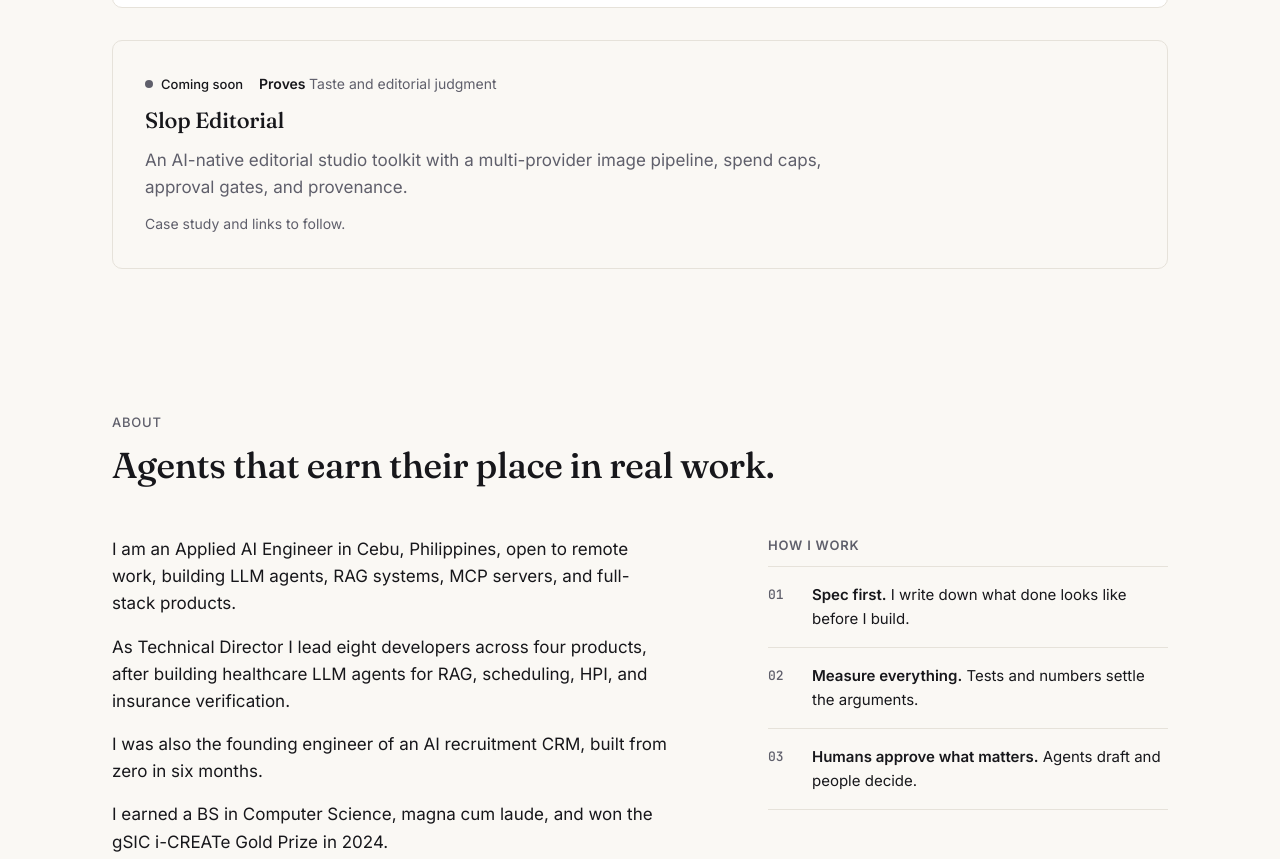
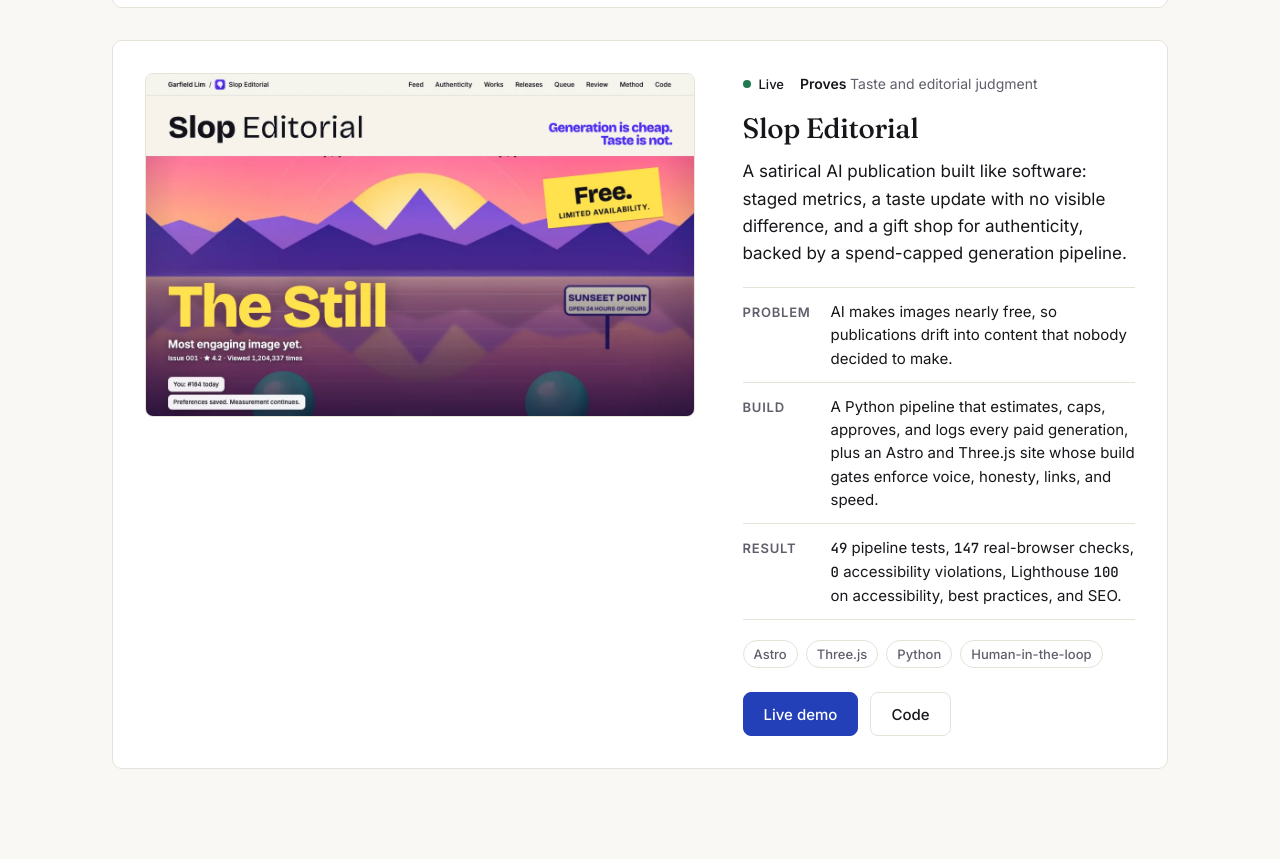
Before and after one commit to monsieurgregorio2001-coder/monsieurgregorio2001-coder.github.io, a plain HTML site: page index.html in a window 1280 px wide. Shown: the part 2958-3817 px from the top of the page. Drawn offline with Linux system fonts and the light colour scheme.

Commit message:
Slop Editorial is live

```diff
--- a/index.html
+++ b/index.html
@@ -71,7 +71,7 @@
         <li><strong>PaperLab</strong>. Type a sentence and watch it travel through one layer of the Transformer from Attention Is All You Need. <a href="https://monsieurgregorio2001-coder.github.io/paperlab/">Live demo</a>.</li>
         <li><strong>Online Paluwagan</strong>. A demo rotating-savings group with a reconciling ledger and a fair payout rotation. <a href="https://monsieurgregorio2001-coder.github.io/paluwagan/">Live demo</a>.</li>
         <li><strong>Living Mindmap (MCP)</strong>. A local-first knowledge graph that AI agents extend through 12 MCP tools. <a href="https://github.com/monsieurgregorio2001-coder/mindmap-mcp#quick-start">Run locally</a>.</li>
-        <li><strong>Slop Editorial</strong>. An AI-native editorial studio toolkit. Coming soon.</li>
+        <li><strong>Slop Editorial</strong>. A satirical AI publication built like software, backed by a spend-capped generation pipeline.</li>
       </ul>
     </noscript>
   </section>
--- a/projects.json
+++ b/projects.json
@@ -61,17 +61,22 @@
   },
   {
     "title": "Slop Editorial",
-    "pitch": "An AI-native editorial studio toolkit with a multi-provider image pipeline, spend caps, approval gates, and provenance.",
+    "pitch": "A satirical AI publication built like software: staged metrics, a taste update with no visible difference, and a gift shop for authenticity, backed by a spend-capped generation pipeline.",
     "proves": "Taste and editorial judgment",
-    "problem": "",
-    "build": "",
-    "result": "",
-    "tags": [],
-    "image": null,
-    "imageAlt": "",
-    "demoUrl": null,
+    "problem": "AI makes images nearly free, so publications drift into content that nobody decided to make.",
+    "build": "A Python pipeline that estimates, caps, approves, and logs every paid generation, plus an Astro and Three.js site whose build gates enforce voice, honesty, links, and speed.",
+    "result": "49 pipeline tests, 147 real-browser checks, 0 accessibility violations, Lighthouse 100 on accessibility, best practices, and SEO.",
+    "tags": [
+      "Astro",
+      "Three.js",
+      "Python",
+      "Human-in-the-loop"
+    ],
+    "image": "assets/shots/slop",
+    "imageAlt": "Slop Editorial home page: a too-perfect synthetic sunset titled The Still with a Free, limited availability sticker and a rank badge.",
+    "demoUrl": "https://monsieurgregorio2001-coder.github.io/slop-editorial/",
     "demoLabel": "Live demo",
-    "repoUrl": null,
-    "status": "coming-soon"
+    "repoUrl": "https://github.com/monsieurgregorio2001-coder/slop-editorial",
+    "status": "live"
   }
 ]
```
Also changed, not shown: assets/shots/slop.png (added), assets/shots/slop.webp (added).
